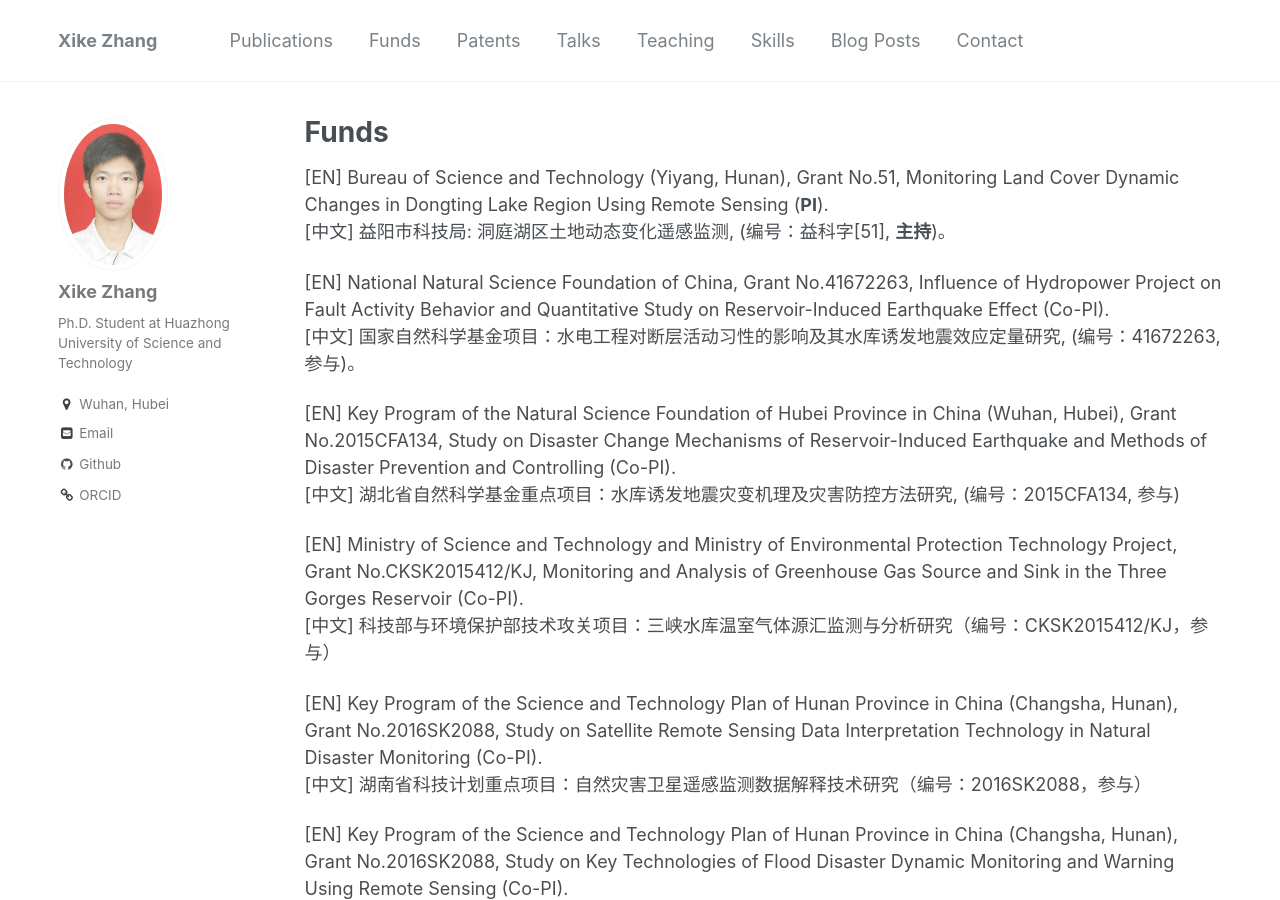
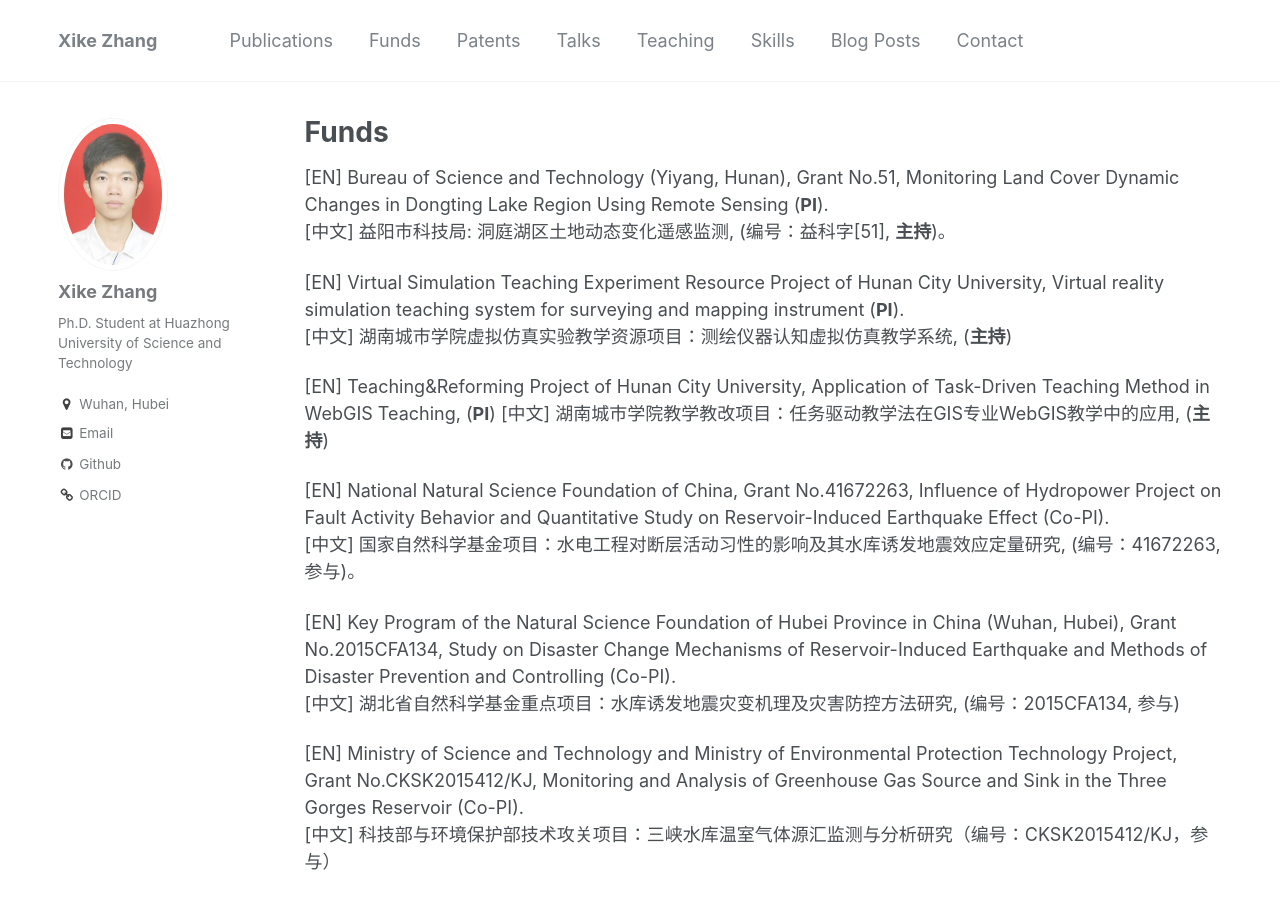
Before and after one commit to kokocheung/XikeZhang.github.io, a Jekyll site: the page built from _pages/funds.md, in a window 1280 px wide and 900 px high. Built offline with Jekyll 4.4.1, drawn with Linux system fonts in a browser that asks for light colours.

Commit message:
Update funds.md

```diff
--- a/_pages/funds.md
+++ b/_pages/funds.md
@@ -7,6 +7,12 @@ author_profile: true
 
 [EN] Bureau of Science and Technology (Yiyang, Hunan), Grant No.51, Monitoring Land Cover Dynamic Changes in Dongting Lake Region Using Remote Sensing (<b>PI</b>).<br>
 [中文] 益阳市科技局: 洞庭湖区土地动态变化遥感监测, (编号：益科字[51], <b>主持</b>)。
+
+[EN] Virtual Simulation Teaching Experiment Resource Project of Hunan City University, Virtual reality simulation teaching system for surveying and mapping instrument (<b>PI</b>).<br>
+[中文] 湖南城市学院虚拟仿真实验教学资源项目：测绘仪器认知虚拟仿真教学系统, (<b>主持</b>)
+
+[EN] Teaching&Reforming Project of Hunan City University, Application of Task-Driven Teaching Method in WebGIS Teaching, (<b>PI</b>)
+[中文] 湖南城市学院教学教改项目：任务驱动教学法在GIS专业WebGIS教学中的应用, (<b>主持</b>)
 
 [EN] National Natural Science Foundation of China, Grant No.41672263, Influence of Hydropower Project on Fault Activity Behavior and Quantitative Study on Reservoir-Induced Earthquake Effect (Co-PI).<br>
 [中文] 国家自然科学基金项目：水电工程对断层活动习性的影响及其水库诱发地震效应定量研究, (编号：41672263, 参与)。
```
